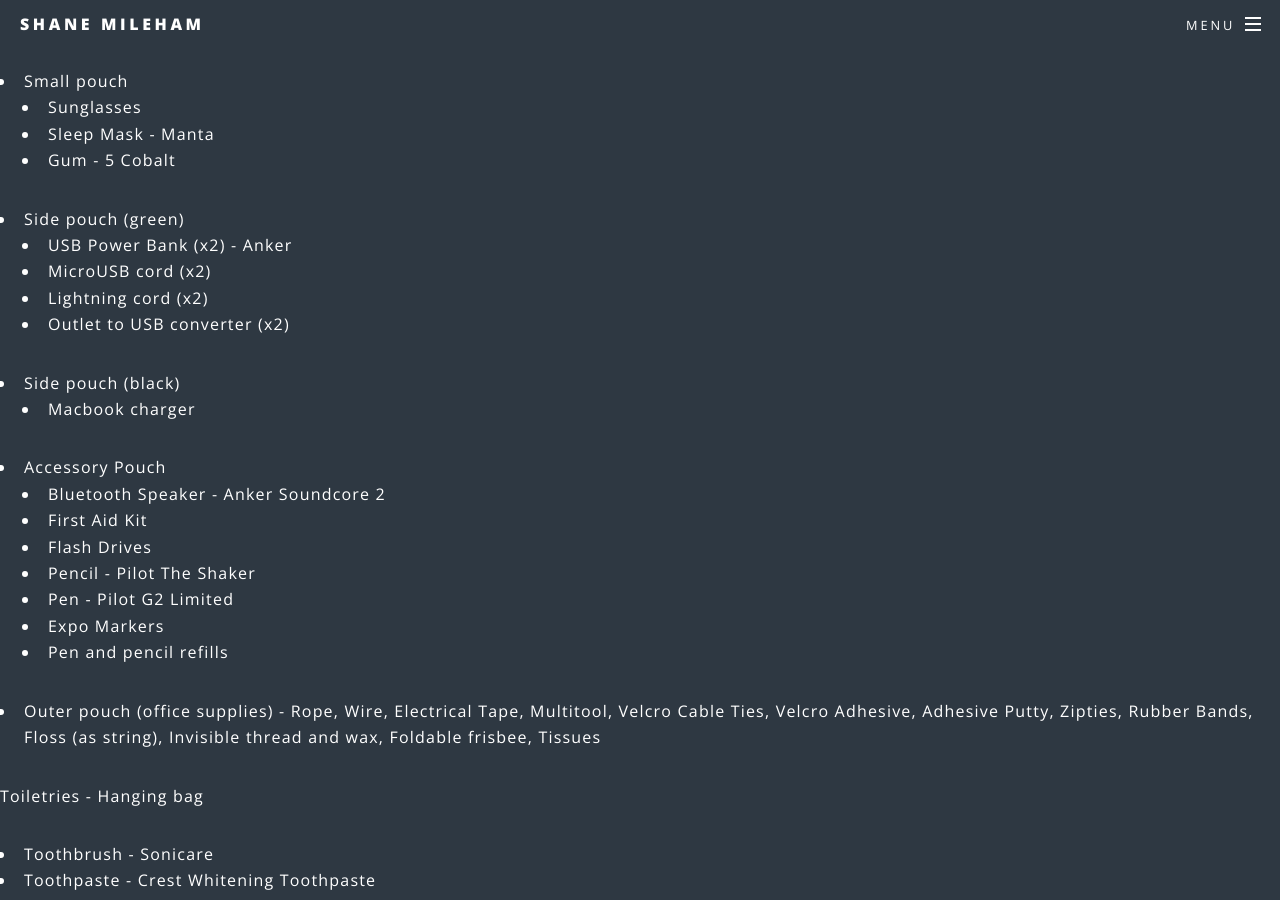
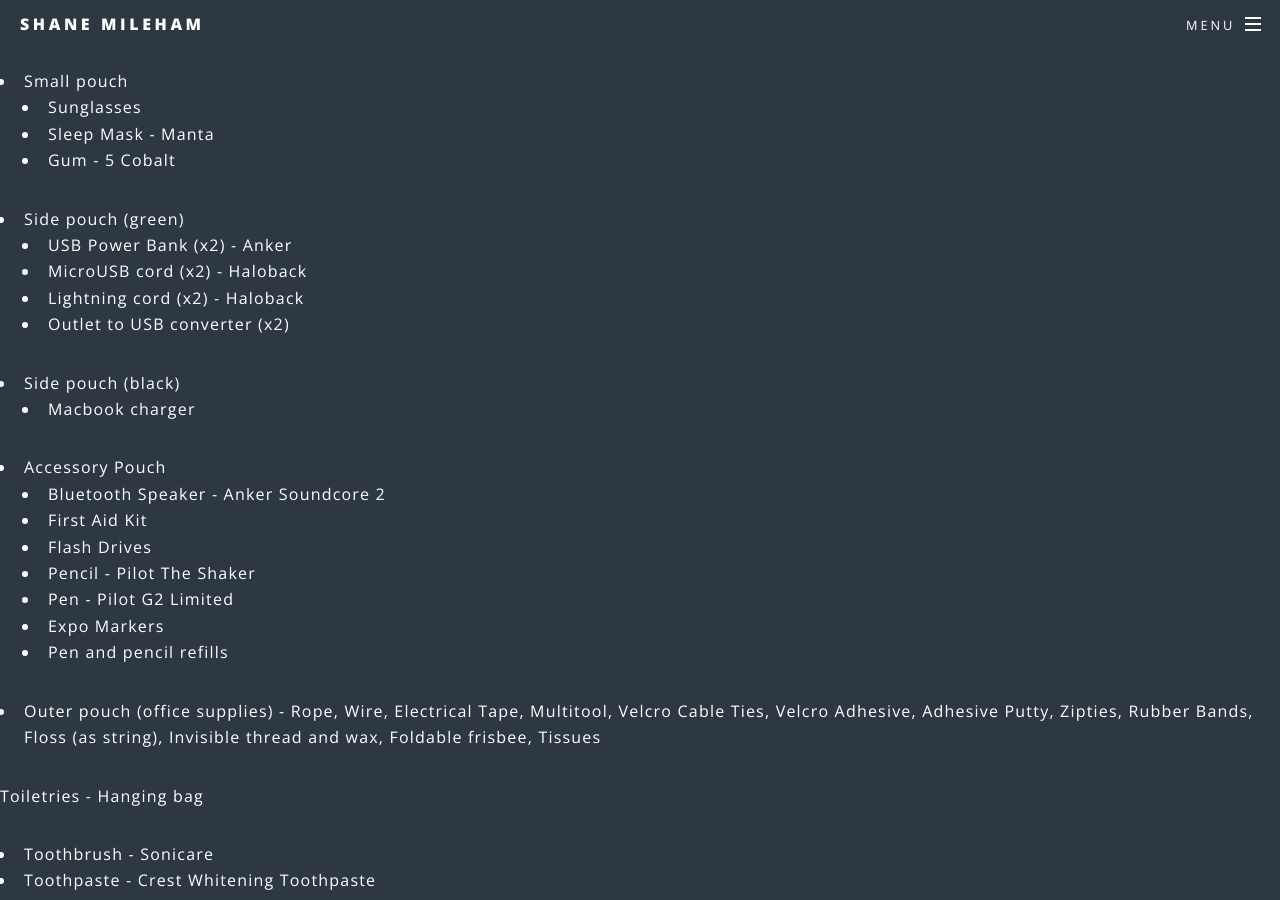
Before and after one commit to shanemileham/shanemileham.github.io, a Jekyll site: the page built from _kb/me/possessions.md, in a window 1280 px wide and 900 px high, scrolled down 1141 px. Built offline with Jekyll 4.4.1, drawn with Linux system fonts in a browser that asks for light colours; comment, search, counter and statistics services are not loaded.

Commit message:
Possessions noted cord brand

```diff
--- a/_kb/me/possessions.md
+++ b/_kb/me/possessions.md
@@ -43,8 +43,8 @@
   - Gum - 5 Cobalt
 - Side pouch (green)
   - USB Power Bank (x2) - Anker
-  - MicroUSB cord (x2)
-  - Lightning cord (x2)
+  - MicroUSB cord (x2) - Haloback
+  - Lightning cord (x2) - Haloback
   - Outlet to USB converter (x2)
 - Side pouch (black)
   - Macbook charger
```
